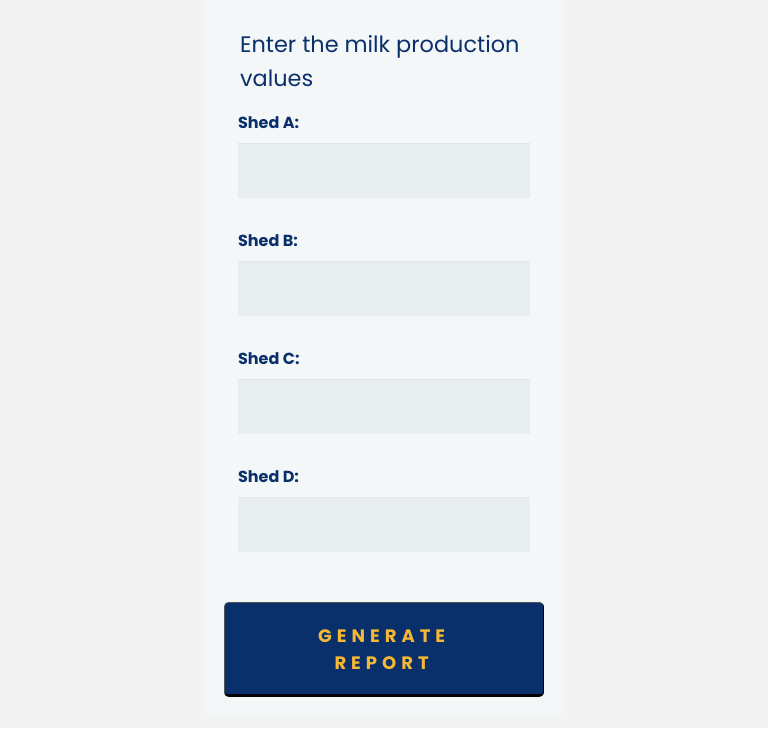
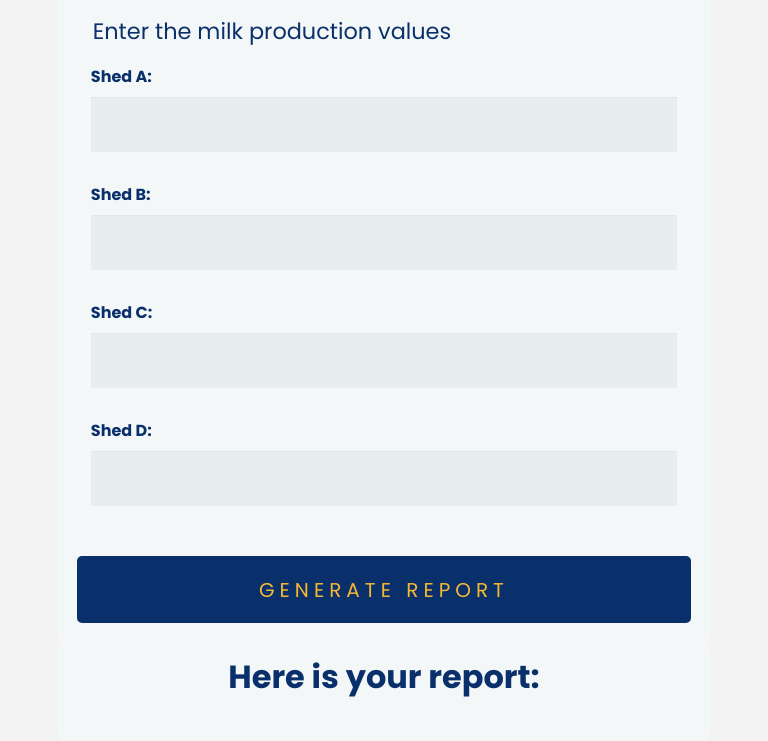
Before and after one commit to Masai11/Week-3--Dairy-Business, a plain HTML site: page index.html in a window 768 px wide. Shown: the part 997-1738 px from the top of the page. Drawn offline with Linux system fonts and the light colour scheme.

Commit message:
improve responsiveness by adding media queries

```diff
--- a/index.html
+++ b/index.html
@@ -71,6 +71,9 @@
           <button type="submit">GENERATE REPORT</button>
 
         </form>
+        <div class="report-body">
+          <h1>Here is your report:</h1>
+        </div>
       </div>
 
     </div>
--- a/style.css
+++ b/style.css
@@ -130,14 +130,22 @@ a {
     min-height: 100vh;
     background-color: #f3f3f3;
     display: flex;
-    align-content: center;
-    align-items: center;
+    justify-content: space-around;
 
+
+  }
+  .report-body{
+    margin: auto 0;
+    width: 35%;
+
+    padding: 10px 20px;
+    background: #f4f7f8;
+    border-radius: 8px;
   }
 
   form {
-    max-width: 40vh;
-    margin: 10px auto;
+    width: 35%;
+    margin: auto 0;
     padding: 10px 20px;
     background: #f4f7f8;
     border-radius: 8px;
@@ -169,16 +177,17 @@ a {
     padding: 19px 39px 18px 39px;
     color: #f5b835;
     background-color: #0A306C;
-    font-size: 18px;
+    font-size: 20px;
     text-align: center;
-    font-style: normal;
+
     border-radius: 5px;
     width: 100%;
     border-width: 1px 1px 3px;
     margin-bottom: 10px;
     text-transform: uppercase;
     letter-spacing: 5px;
-    font-weight: bold;
+    font-weight: 400;
+    border: none;
   }
   button:hover{
     color: #FAFAFA;
@@ -209,10 +218,23 @@ a {
 
 
 
-  @media screen and (min-width: 480px) {
+  @media screen and (max-width: 1020px) {
 
-    form {
-      max-width: 50xh;
+    form,.report-body {
+      width: 80%;
+    }
+    .report{
+        flex-direction: column;
+        align-items: center;
+    }
+    .nav, .nav-ul{
+        flex-direction: column;
+        align-items: center;
+
+
+    }
+    .nav-links{
+        display: none;
     }
 
   }
```
